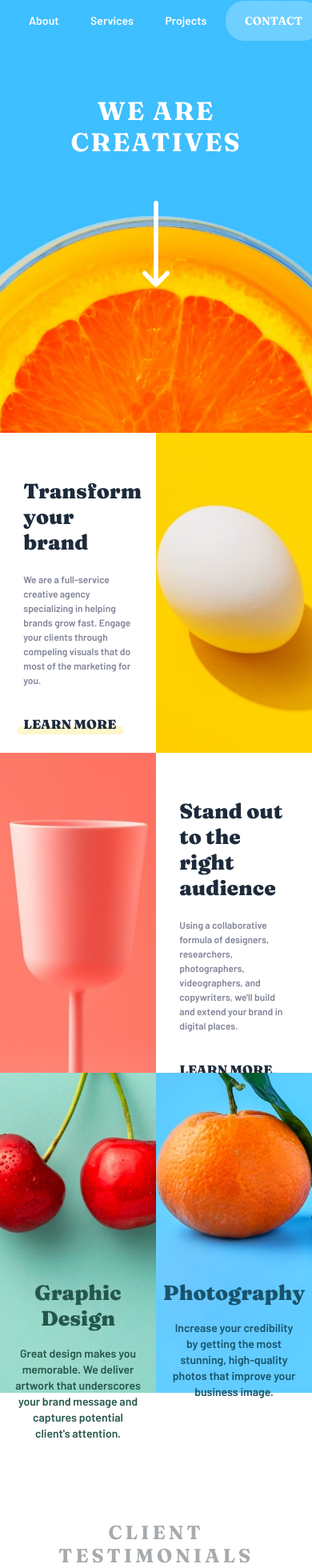
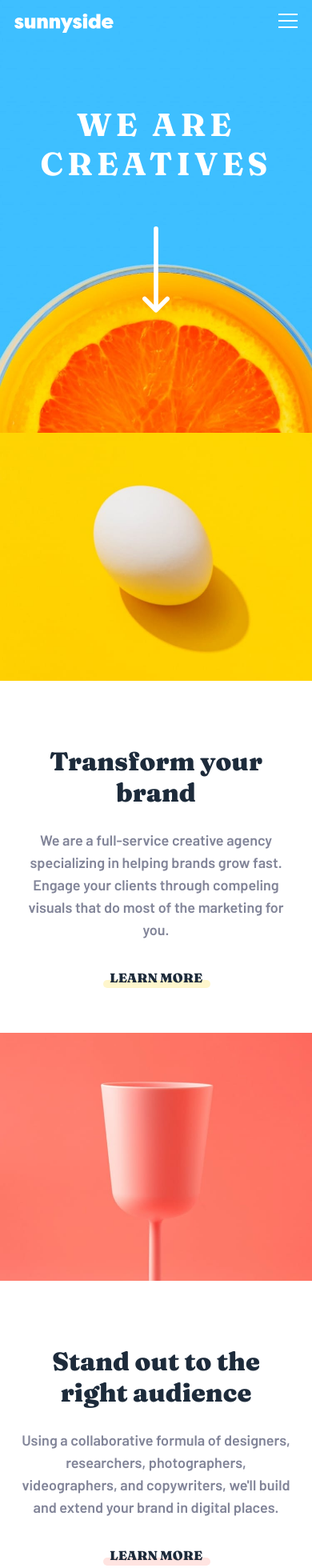
Before and after one commit to cristianpoleyJS/sunnyside-agency-landing, a React (Vite) app: page / in a window 390 px wide. Shown: the part 19-1979 px from the top of the page at 80% size. Built offline with nearby package versions, Linux system fonts and the light colour scheme.

Commit message:
feat(style): finish responsive

```diff
--- a/src/components/Footer.jsx
+++ b/src/components/Footer.jsx
@@ -11,7 +11,7 @@ export default function Footer() {
     <section className="footer">
         <div className="footer-content">
           <span className="footer-logo">
-            <Logo height={20} width={124} fill={'#2d7363'} />
+            <Logo height={30} width={124} fill={'#2d7363'} />
           </span>
           <div className="footer-buttons">
             <a href="#about">About</a>
--- a/src/components/Header.jsx
+++ b/src/components/Header.jsx
@@ -1,6 +1,8 @@
 import React from 'react'
 import '../styles/header-styles.css'
+import '../styles/menu-hamburger.css'
 import Logo from '../assets/Logo.jsx'
+import iconHamburger from '../assets/icon-hamburger.svg'
 import arrow from '../assets/icon-arrow-down.svg'
 
 export default function Header() {
@@ -8,6 +10,33 @@ export default function Header() {
     <section className="header">
         <div className="header-content">
             <Logo className="header-logo" height={30} fill={'#fff'} />
+            <nav className="menu-hamburger">
+                <input type="checkbox" id="menu" />
+                <label for="menu"><img src={iconHamburger} /></label>
+                <ul>
+                    <li className="arrow-hamburger" />
+                    <li>
+                        <a href="#about">
+                            About
+                        </a>
+                    </li>
+                    <li>
+                        <a href="#services">
+                            Services
+                        </a>
+                    </li>
+                    <li>
+                        <a href="#projects">
+                        Projects
+                        </a>
+                    </li>
+                    <li>
+                        <a href="#contact" className="contact">
+                            Contact
+                        </a>
+                    </li>
+                </ul>
+            </nav>
             <div className="header-buttons">
                 <a href="#about">
                     About
--- a/src/components/Mosaic.jsx
+++ b/src/components/Mosaic.jsx
@@ -5,7 +5,7 @@ export default function Mosaic() {
   return (
     <section className="mosaic">
         <div className="mosaic-brand">
-          <h2>Transform your<br/>brand</h2>
+          <h2>Transform your brand</h2>
           <p>
             We are a full-service creative agency specializing in helping brands grow fast.
             Engage your clients through compeling visuals that do most of the marketing for you.
@@ -17,7 +17,7 @@ export default function Mosaic() {
         <div className="mosaic-transform" />
         <div className="mosaic-stand-out" />
         <div className="mosaic-stand">
-          <h2>Stand out to the right<br/>audience</h2>
+          <h2>Stand out to the right audience</h2>
           <p>
             Using a collaborative formula of designers, researchers, photographers, videographers, and copywriters, we'll build and extend your brand in digital places.
           </p>
--- a/src/styles/clients-styles.css
+++ b/src/styles/clients-styles.css
@@ -1,5 +1,5 @@
 .clients {
-    padding: 160px 2rem;
+    padding: 120px 2rem;
     text-align: center;
 }
 
@@ -11,6 +11,7 @@
     font-family: var(--font-family-fraunces);
     font-size: 24px;
     letter-spacing: 4px;
+    font-weight: 900;
 }
 
 .clients-opinions {
@@ -43,7 +44,28 @@
 }
 .clients-opinions-name-position sub {
     font-size: 14px;
-    margin-top: 1rem;
+    margin-top: 12px;
     display: block;
     color: var(--grayish-blue);
 }
+@media (max-width: 768px) {
+    .clients-opinions {
+        grid-template-columns: 100fr;
+    }
+    .clients {
+        padding: 4rem 0;
+    }
+    .clients h1 {
+        font-size: 16px;
+        margin: 0 0 60px;
+    }
+    .clients-opinions img {
+        margin-bottom: 1.5rem;
+    }
+    .clients-opinions-description {
+        font-size: 18px;
+        line-height: 30px;
+        padding: 0 1rem;
+        margin-bottom: 2rem;
+    }
+}
--- a/src/styles/footer-styles.css
+++ b/src/styles/footer-styles.css
@@ -13,6 +13,7 @@
     flex-wrap: wrap;
     max-width: 230px;
 }
+
 .footer-content > * {
     flex: 1 0 100%;
 }
@@ -28,6 +29,7 @@
 }
 
 .footer-buttons a {
+    filter: brightness(1.6);
     color: var(--dark-desatured);
 }
 
@@ -49,3 +51,17 @@
 .footer-social-media img:hover {
     filter: brightness(1000%);
 }
+
+@media (max-width: 768px) {
+    .footer {
+        height: 350px;
+    }
+
+    .footer-buttons a {
+        font-size: 16px;
+        filter: brightness(1.6);
+    }
+    .footer-buttons {
+        margin: 0 auto 4rem;
+    }
+}
--- a/src/styles/gallery-styles.css
+++ b/src/styles/gallery-styles.css
@@ -23,7 +23,7 @@
     background-image: var(--background-sugarcubes);
 }
 
-@media (max-width: 375px) {
+@media (max-width: 768px) {
     .gallery {
         grid-template-columns: 50fr 50fr;
     }
--- a/src/styles/header-styles.css
+++ b/src/styles/header-styles.css
@@ -16,9 +16,9 @@
     text-align: center;
     font-family: var(--font-family-fraunces);
     font-size: 32px;
-    letter-spacing: 2px;
+    letter-spacing: 5px;
     color: var(--white);
-    margin-top: 4rem;
+    margin-top: 84px;
 }
 
 .header h1 img {
@@ -53,3 +53,14 @@
     color: var(--text-color-green);
     box-shadow: 0px 0px 0px 16px var(--white);
 }
+
+@media (max-width: 768px) {
+    .header {
+        padding-left: 1rem;
+        padding-right: 1rem;
+    }
+
+    .header h1 {
+        font-size: 40px;
+    }
+}
--- a/src/styles/index.css
+++ b/src/styles/index.css
@@ -37,7 +37,7 @@
   --background-sugarcubes: url('../assets/desktop/image-gallery-sugarcubes.jpg');
 }
 
-@media (max-width: 375px) {
+@media (max-width: 768px) {
   :root {
     --background-header: url('../assets/mobile/image-header.jpg');
 
--- /dev/null
+++ b/src/styles/menu-hamburger.css
@@ -0,0 +1,75 @@
+.menu-hamburger {
+    display: none;
+}
+
+ul {
+    display: none;
+}
+
+input:checked~ul {
+    display: block;
+}
+
+input {
+    display: none;
+}
+
+label {
+    width: 28px;
+    cursor: pointer;
+}
+
+ul {
+    position: absolute;
+    left: 1rem;
+    right: 1rem;
+    text-align: center;
+    margin-top: 2rem;
+    background-color: var(--white);
+    padding: 2rem 0 1rem;
+}
+
+
+li {
+    display: block;
+    margin-bottom: 2rem;
+}
+
+li.arrow-hamburger {
+    position: absolute;
+    top: -18px;
+    right: 0;
+    width: 0;
+    height: 0;
+    border-bottom: 25px solid var(--white);
+    border-left: 25px solid transparent;
+}
+
+li a {
+    font-size: 18px;
+    color: var(--dark-grayish-blue);
+}
+
+li a.contact {
+    border-radius: 12px;
+    background-color: var(--yellow);
+    text-transform: uppercase;
+    font-family: var(--font-family-fraunces);
+    box-shadow: 0px 0px 0px 16px var(--yellow);
+    font-size: 16px;
+    color: var(--text-color-green);
+    width: 106px;
+    display: inline-block;
+    margin-top: 1rem;
+}
+
+
+@media (max-width: 768px) {
+    .menu-hamburger {
+        display: block;
+    }
+
+    .header-buttons {
+        display: none;
+    }
+}
--- a/src/styles/mosaic-styles.css
+++ b/src/styles/mosaic-styles.css
@@ -36,6 +36,7 @@
     position: relative;
     font-size: 16px;
     font-weight: 900;
+    width: max-content;
 }
 .mosaic-brand h4:after,
 .mosaic-stand h4:after {
@@ -108,8 +109,66 @@
     padding: 0 1rem;
 }
 
-@media (max-width: 375px) {
+@media (max-width: 768px) {
     .mosaic {
         grid-template-columns: 100fr;
     }
+
+    .mosaic > * {
+        text-align: center;
+    }
+
+    .mosaic-brand,
+    .mosaic-stand {
+        padding: 3rem 1.5rem;
+    }
+    .mosaic-brand h2,
+    .mosaic-stand h2 {
+        font-size: 32px;
+    }
+    .mosaic-brand p,
+    .mosaic-stand p {
+        font-size: 18px;
+        line-height: 28px;
+    }
+
+    .mosaic-brand h4,
+    .mosaic-stand h4 {
+        margin: 0 auto;
+    }
+    .mosaic-graphic-design-content h4,
+    .mosaic-photography-content h4 {
+        font-size: 30px;
+    }
+    .mosaic-graphic-design-content span,
+    .mosaic-photography-content span {
+        font-size: 16px;
+        line-height: 26px;
+        padding: 0;
+    }
+
+    .mosaic-brand {
+        order: 1;
+        height: 440px;
+    }
+    .mosaic-transform {
+        order: 0;
+        height: 310px;
+    }
+    .mosaic-stand-out {
+        order: 2;
+        height: 310px;
+    }
+    .mosaic-stand {
+        order: 3;
+        height: 440px;
+    }
+    .mosaic-graphic-design {
+        order: 4;
+        height: 600px;
+    }
+    .mosaic-photography {
+        order: 5;
+        height: 600px;
+    }
 }
```
